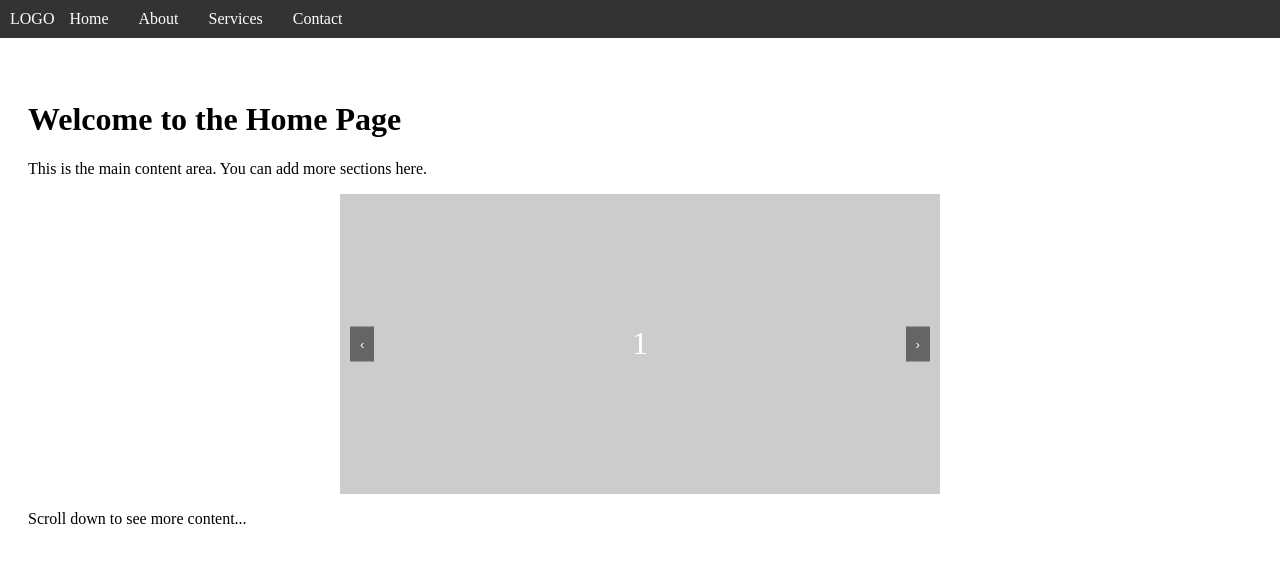
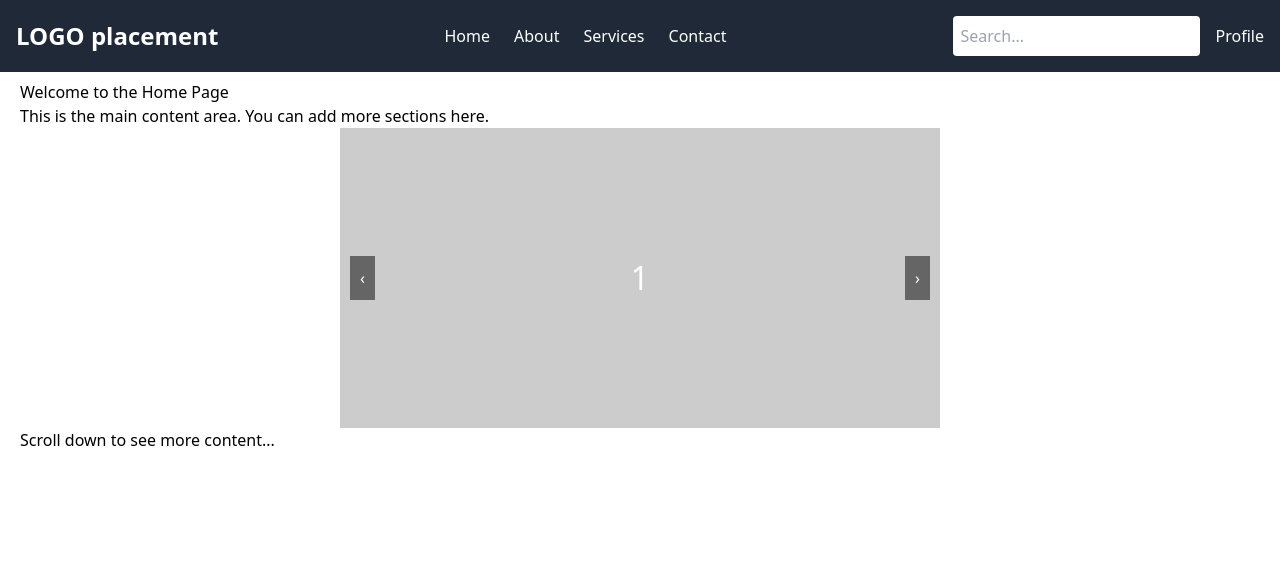
Before and after one commit to kaitchau/GenAI-Video, a React (Vite) app in the folder client/: page / in a window 1280 px wide. Shown: the top 562 px of the page. Built offline with nearby package versions, Linux system fonts and the light colour scheme.

Commit message:
tailwind version of nav bar

```diff
--- a/client/src/components/Navbar.tsx
+++ b/client/src/components/Navbar.tsx
@@ -1,19 +1,29 @@
-import React from 'react';
 import { Link } from 'react-router-dom';
-import '../stylesheets/Navbar.css';
 
 const Navbar = () => {
   return (
-    <nav className="navbar">
-      <div className="navbar-logo">
-        <Link to="/">LOGO</Link>
+    <nav className="fixed top-0 w-full bg-gray-800 text-white p-4 flex justify-between items-center z-50">
+      <div className="text-2xl font-bold">
+        <Link to="/">LOGO placement</Link>
       </div>
-      <ul className="navbar-links">
-        <li><Link to="/">Home</Link></li>
-        <li><Link to="/about">About</Link></li>
-        <li><Link to="/services">Services</Link></li>
-        <li><Link to="/contact">Contact</Link></li>
+      <ul className="flex space-x-6">
+        <li>
+          <Link to="/" className="hover:text-orange-500 transition duration-300">Home</Link>
+        </li>
+        <li>
+          <Link to="/about" className="hover:text-orange-500 transition duration-300">About</Link>
+        </li>
+        <li>
+          <Link to="/services" className="hover:text-orange-500 transition duration-300">Services</Link>
+        </li>
+        <li>
+          <Link to="/contact" className="hover:text-orange-500 transition duration-300">Contact</Link>
+        </li>
       </ul>
+      <div className="flex items-center space-x-4">
+        <input type="text" placeholder="Search..." className="p-2 rounded" />
+        <Link to="/profile" className="hover:text-orange-500 transition duration-300">Profile</Link>
+      </div>
     </nav>
   );
 };
--- a/client/src/index.css
+++ b/client/src/index.css
@@ -1,72 +1,3 @@
 @tailwind base;
 @tailwind components;
 @tailwind utilities;
-
-:root {
-  font-family: Inter, system-ui, Avenir, Helvetica, Arial, sans-serif;
-  line-height: 1.5;
-  font-weight: 400;
-
-  color-scheme: light dark;
-  color: rgba(255, 255, 255, 0.87);
-  background-color: #242424;
-
-  font-synthesis: none;
-  text-rendering: optimizeLegibility;
-  -webkit-font-smoothing: antialiased;
-  -moz-osx-font-smoothing: grayscale;
-}
-
-a {
-  font-weight: 500;
-  color: #646cff;
-  text-decoration: inherit;
-}
-a:hover {
-  color: #535bf2;
-}
-
-body {
-  margin: 0;
-  display: flex;
-  place-items: center;
-  min-width: 320px;
-  min-height: 100vh;
-}
-
-h1 {
-  font-size: 3.2em;
-  line-height: 1.1;
-}
-
-button {
-  border-radius: 8px;
-  border: 1px solid transparent;
-  padding: 0.6em 1.2em;
-  font-size: 1em;
-  font-weight: 500;
-  font-family: inherit;
-  background-color: #1a1a1a;
-  cursor: pointer;
-  transition: border-color 0.25s;
-}
-button:hover {
-  border-color: #646cff;
-}
-button:focus,
-button:focus-visible {
-  outline: 4px auto -webkit-focus-ring-color;
-}
-
-@media (prefers-color-scheme: light) {
-  :root {
-    color: #213547;
-    background-color: #ffffff;
-  }
-  a:hover {
-    color: #747bff;
-  }
-  button {
-    background-color: #f9f9f9;
-  }
-}
--- a/client/src/main.tsx
+++ b/client/src/main.tsx
@@ -1,6 +1,7 @@
 import { StrictMode } from 'react'
 import { createRoot } from 'react-dom/client'
 import App from './App.tsx'
+import './index.css'
 
 createRoot(document.getElementById('root')!).render(
   <StrictMode>
```
